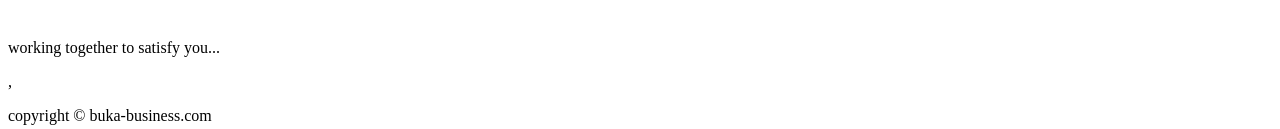
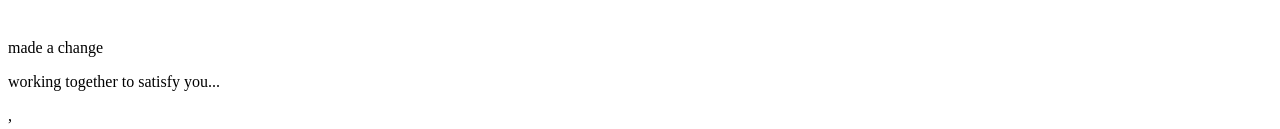
Before and after one commit to Amazingpanam/Buka-business, a plain HTML site: page index.html in a window 1280 px wide. Shown: the part 1517-1646 px from the top of the page. Drawn offline with Linux system fonts and the light colour scheme.

Commit message:
made a change

```diff
--- a/index.html
+++ b/index.html
@@ -69,7 +69,7 @@ The range of products for Mr. Chef are seasoning cubes (beef and chicken), and S
  <marquee behavior="alternate">
   <h1>Buka-business taste of goodness</h1>
  </marquee>
-
+<p>made a change</p>
 <p>working together to satisfy you... </p>,
 <footer> <p>copyright &copy; buka-business.com</p> </footer> </div>
 </body>
```
